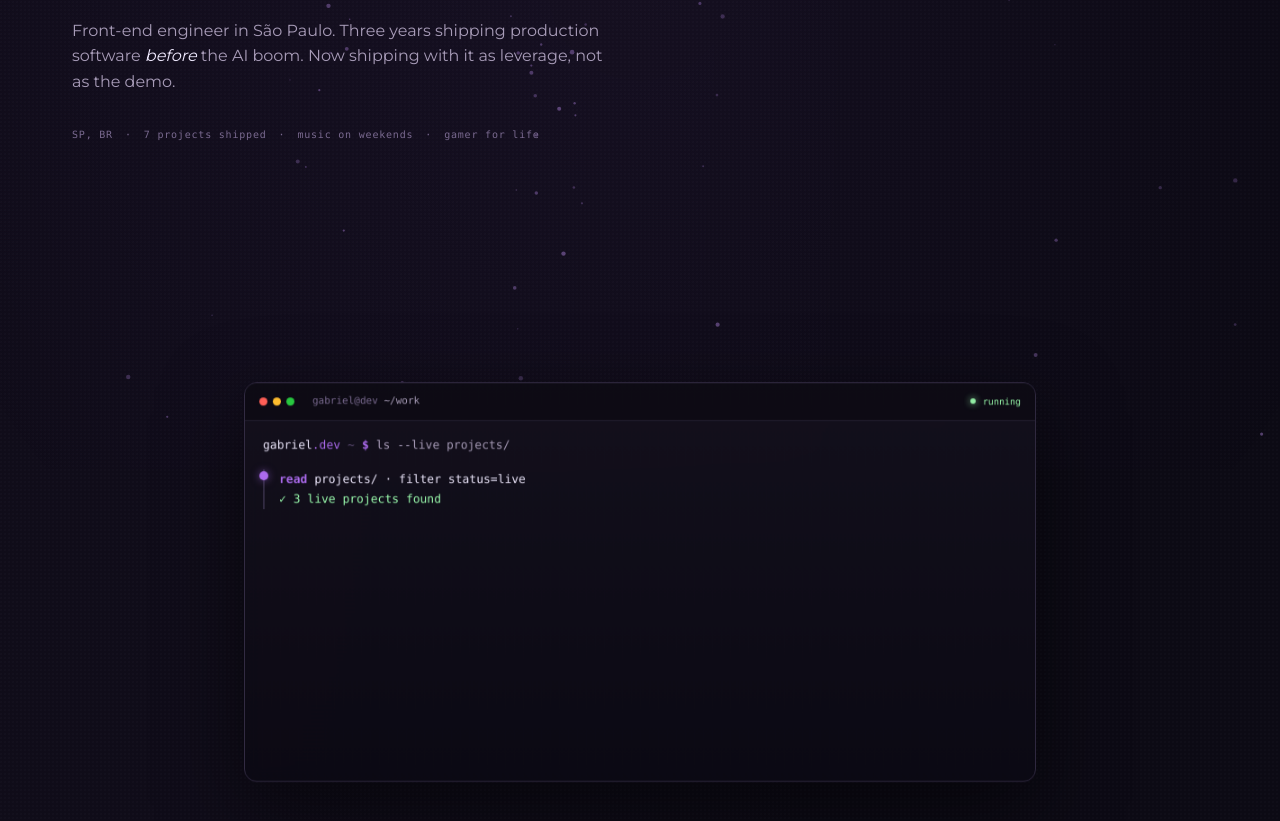
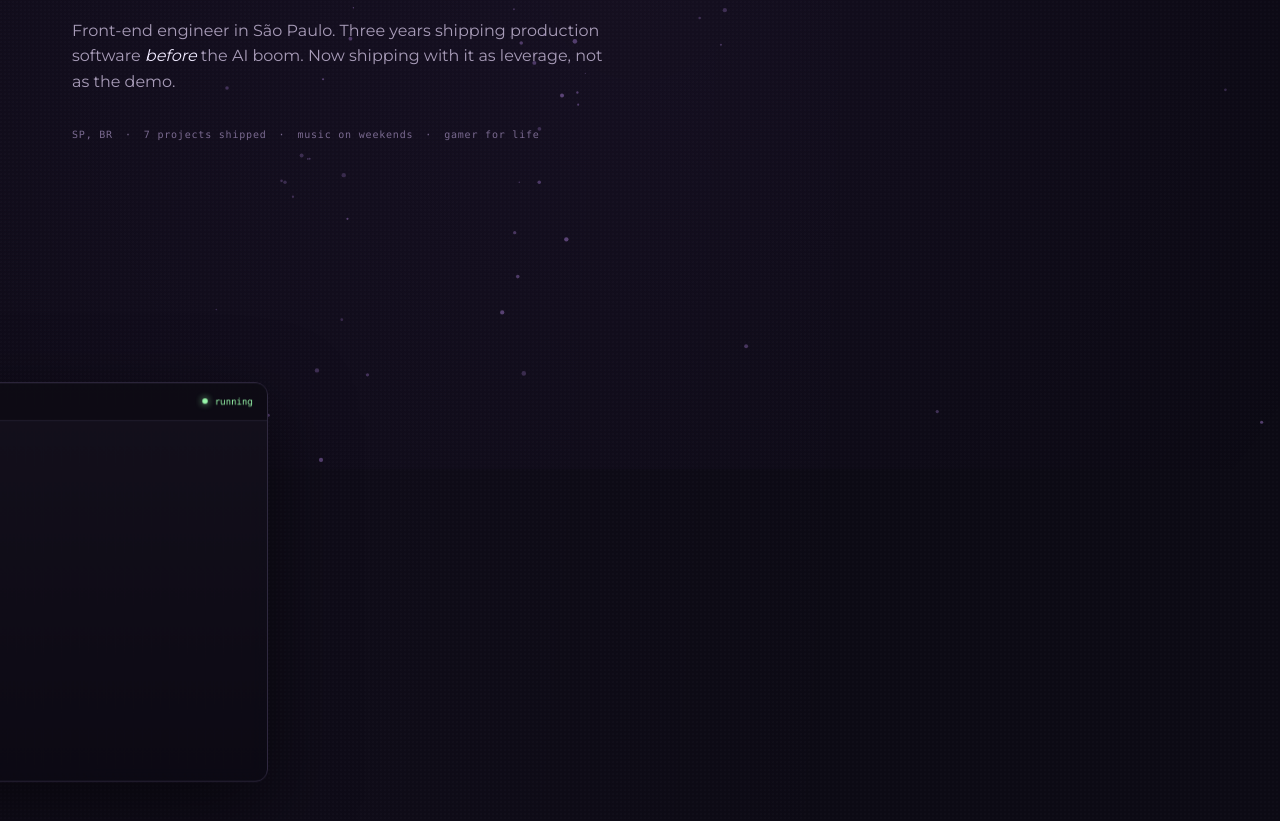
Before and after one commit to gaabscps/gabs-portifolio, a Next.js app: page / in a window 1280 px wide. Shown: the part 331-1152 px from the top of the page. Built offline with nearby package versions, Linux system fonts and the light colour scheme.

Commit message:
feat: journey enter-from-left, final zoom-out into a slower blurred slide-out (no dead time)

```diff
--- a/src/components/Home/TerminalJourney/TerminalJourney.tsx
+++ b/src/components/Home/TerminalJourney/TerminalJourney.tsx
@@ -78,15 +78,17 @@ export function TerminalJourney({
   // Reversible spatial choreography driven by scroll position (independent of
   // the playhead): zoom in, zoom out, zoom in, then slide right to hand off to
   // the next section. Fully reversible on the way back up.
+  // Enters from the left, zoom in / out / in, then a final zoom-out that leads
+  // straight into the slide (no dead time). Ends zoomed out.
   const scale = !active
     ? 1
-    : track(progress, [[0, 0.9], [0.15, 1], [0.4, 0.86], [0.62, 1], [0.82, 1], [1, 0.94]]);
-  // Slide is viewport-relative (vw) and large enough (125vw) to carry the whole
-  // terminal off the right edge on any screen width, so it fully exits instead
-  // of stalling clipped mid-screen. The fade is only a short tail at the very
-  // end (after it is already mostly off screen) to clean up the last frames.
-  const slideX = !active ? 0 : track(progress, [[0, 0], [0.8, 0], [1, 125]]);
-  const fade = !active ? 1 : track(progress, [[0, 1], [0.94, 1], [1, 0]]);
+    : track(progress, [[0, 0.9], [0.12, 1], [0.35, 0.88], [0.55, 1], [0.68, 0.8], [1, 0.76]]);
+  // Slide in from the left (enter), hold center, then a slower slide-out to the
+  // right. Viewport-relative (vw) so it fully clears any screen width.
+  const slideX = !active ? 0 : track(progress, [[0, -60], [0.12, 0], [0.68, 0], [1, 125]]);
+  // Blur grows during the exit for a soft "whoosh" as it leaves.
+  const blur = !active ? 0 : track(progress, [[0, 0], [0.68, 0], [1, 12]]);
+  const fade = !active ? 1 : track(progress, [[0, 1], [0.92, 1], [1, 0]]);
 
   const prompt = (
     <Text as="span" fontFamily="var(--font-mono)">
@@ -110,7 +112,8 @@ export function TerminalJourney({
       transform={`translateX(${slideX}vw) scale(${scale})`}
       transformOrigin="center"
       opacity={fade}
-      willChange="transform, opacity"
+      filter={blur > 0.1 ? `blur(${blur}px)` : undefined}
+      willChange="transform, opacity, filter"
     >
       <Flex align="center" gap={3} px={4} py={3} borderBottom="1px solid" borderColor="brand.border" bg="rgba(8,6,14,.5)" fontSize="11px" color="brand.textMeta" aria-hidden="true">
         <Flex gap="6px">{light("#ff5f57")}{light("#febc2e")}{light("#28c840")}</Flex>
@@ -178,7 +181,7 @@ export function TerminalJourney({
       as="section"
       ref={ref}
       position="relative"
-      h={{ base: "260vh", md: "450vh" }}
+      h={{ base: "300vh", md: "550vh" }}
       w="100vw"
       ml="calc(50% - 50vw)"
     >
```
